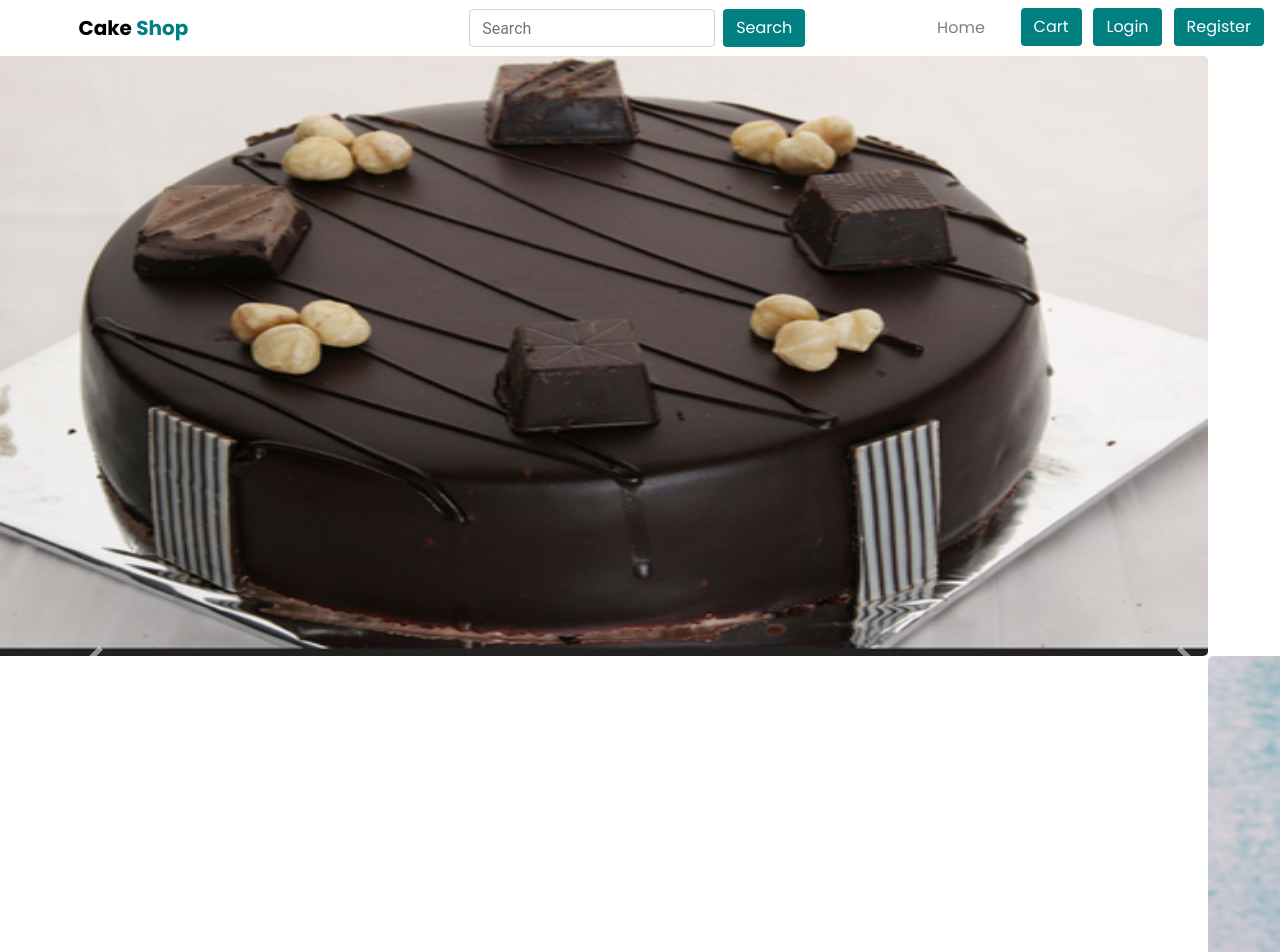
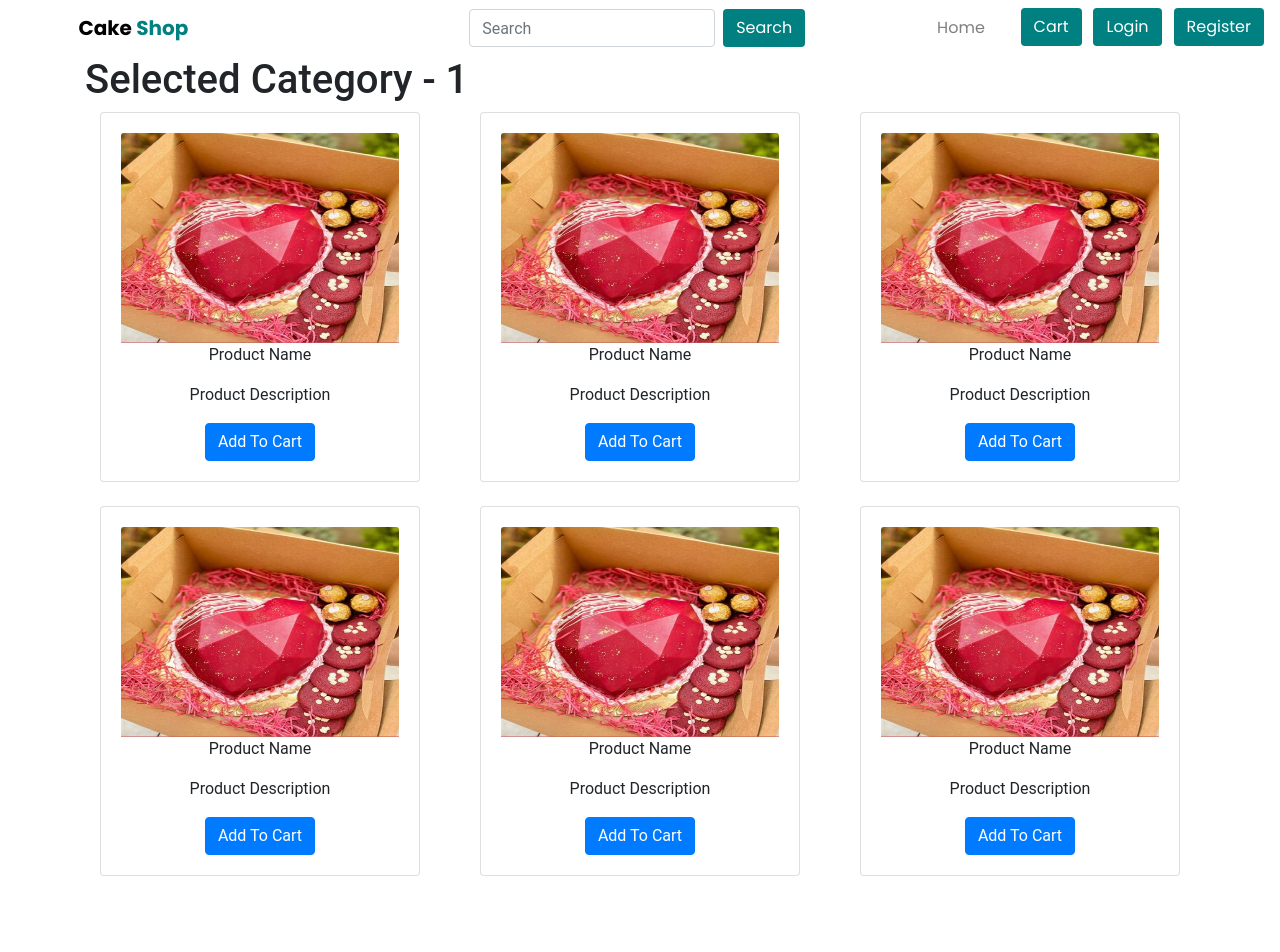
Before and after one commit to mskansara/cake-shop-frontend, an Angular app: page /product-catalogue/1 in a window 1280 px wide. Shown: the top 952 px of the page. After the commit the page ends 876 px from the top, so only its background shows below. Built offline with nearby package versions, Linux system fonts and the light colour scheme.

Commit message:
Added static product catalogue

```diff
--- a/src/app/app-routing.module.ts
+++ b/src/app/app-routing.module.ts
@@ -2,6 +2,7 @@ import { NgModule } from '@angular/core';
 import { RouterModule, Routes } from '@angular/router';
 import { HomeComponent } from './home/home.component';
 import { LoginComponent } from './login/login.component';
+import { ProductCatalogueComponent } from './product-catalogue/product-catalogue.component';
 import { ProductComponent } from './product/product.component';
 import { RegisterComponent } from './register/register.component';
 
@@ -22,6 +23,9 @@ const routes: Routes = [
     path: "product", component: ProductComponent
   },
   {
+    path: "product-catalogue/:category", component:ProductCatalogueComponent
+  },
+  {
     path: "**", component: HomeComponent
   },
 ];
--- a/src/app/app.module.ts
+++ b/src/app/app.module.ts
@@ -11,6 +11,7 @@ import { HomeComponent } from './home/home.component';
 import { RegisterComponent } from './register/register.component';
 import { NavbarComponent } from './navbar/navbar.component';
 import { ProductComponent } from './product/product.component';
+import { ProductCatalogueComponent } from './product-catalogue/product-catalogue.component';
 
 @NgModule({
   declarations: [
@@ -19,7 +20,8 @@ import { ProductComponent } from './product/product.component';
     HomeComponent,
     RegisterComponent,
     NavbarComponent,
-    ProductComponent
+    ProductComponent,
+    ProductCatalogueComponent
   ],
   imports: [
     BrowserModule,
--- a/src/app/customer.service.ts
+++ b/src/app/customer.service.ts
@@ -31,4 +31,8 @@ export class CustomerService {
   fetchCategoryNames():Observable<String[]> {
     return this.httpClient.get<String[]>("http://localhost:8181/fetchCategory");
   }
+
+  fetchProducts(category:string):Observable<any> {
+    return this.httpClient.get<any>("");
+  }
 }
--- a/src/app/home/home.component.html
+++ b/src/app/home/home.component.html
@@ -38,13 +38,13 @@
 <div class="container">
     <h2>Experience these Amazing Categories</h2>
     <div class="card-deck">
-        <div class="card">
+        <div class="card" (click)="selectCategory('Cake')">
         <div class="card-body text-center">
             <img class="card-img-top" src="./assets/images/pastry.jfif" alt="Card image" width=80%>
             <p class="card-text">Cakes</p>
         </div>
         </div>
-        <div class="card">
+        <div class="card" (click)="selectCategory('Cupcakes')">
         <div class="card-body text-center">
             <img class="card-img-top" src="./assets/images/cup.jpg" alt="Card image" style="width:100%;height:210px">
             <p class="card-text">Cupcakes</p>
--- a/src/app/home/home.component.ts
+++ b/src/app/home/home.component.ts
@@ -1,4 +1,5 @@
 import { Component, OnInit } from '@angular/core';
+import { Router } from '@angular/router';
 
 @Component({
   selector: 'app-home',
@@ -7,9 +8,15 @@ import { Component, OnInit } from '@angular/core';
 })
 export class HomeComponent implements OnInit {
 
-  constructor() { }
+  constructor(private router:Router) { }
 
   ngOnInit(): void {
   }
 
+  selectCategory(category:string) {
+    console.log(category);
+    //call service method
+    this.router.navigate(['/product-catalogue/'+category]);
+  }
+
 }
--- /dev/null
+++ b/src/app/product-catalogue/product-catalogue.component.html
@@ -0,0 +1,98 @@
+<!-- <div class="container">
+    <h1>Selected Category - {{category}}</h1>
+    <div class="row">
+        <div class="col-8">
+            <div class="card-deck">
+                <div class="card">
+                    <div class="card-body">
+                        <div class="row">
+                            <div class="col">
+                                <img src="" alt="Cake image">
+                            </div>
+                            <div class="col">
+                                <p>Product Name</p>
+                                <p>Product Description</p>
+                            </div>
+                            <div class="col">
+                                <p>Product Price</p>
+                            </div>
+                        </div>
+                    </div>
+                </div>
+            </div>
+        </div>
+    </div>
+
+</div> -->
+
+<div class="container">
+    <h1>Selected Category - {{category}}</h1>
+    <div class="row">
+        <div class="col-12">
+            <div class="card-deck">
+                <div class="col col-lg-4 col-sm-12">
+                    <div class="card">
+                        <div class="card-body text-center">
+                            <img class="card-img-top" src="./assets/images/pinata.jpg" alt="Card image" style="width:100%;height:210px">
+                            <p class="card-text">Product Name</p>
+                            <p class="card-text">Product Description</p>
+                            <button class="btn btn-primary">Add To Cart</button>
+                        </div>
+                    </div>
+                </div>
+                <div class="col col-lg-4 col-sm-12">
+                    <div class="card">
+                        <div class="card-body text-center">
+                            <img class="card-img-top" src="./assets/images/pinata.jpg" alt="Card image" style="width:100%;height:210px">
+                            <p class="card-text">Product Name</p>
+                            <p class="card-text">Product Description</p>
+                            <button class="btn btn-primary">Add To Cart</button>
+                        </div>
+                    </div>
+                </div>
+                <div class="col col-lg-4 col-sm-12">
+                    <div class="card">
+                        <div class="card-body text-center">
+                            <img class="card-img-top" src="./assets/images/pinata.jpg" alt="Card image" style="width:100%;height:210px">
+                            <p class="card-text">Product Name</p>
+                            <p class="card-text">Product Description</p>
+                            <button class="btn btn-primary">Add To Cart</button>
+                        </div>
+                    </div>
+                </div>
+            </div><br>
+            <div class="card-deck">
+                <div class="col col-lg-4 col-sm-12">
+                    <div class="card">
+                        <div class="card-body text-center">
+                            <img class="card-img-top" src="./assets/images/pinata.jpg" alt="Card image" style="width:100%;height:210px">
+                            <p class="card-text">Product Name</p>
+                            <p class="card-text">Product Description</p>
+                            <button class="btn btn-primary">Add To Cart</button>
+                        </div>
+                    </div>
+                </div>
+                <div class="col col-lg-4 col-sm-12">
+                    <div class="card">
+                        <div class="card-body text-center">
+                            <img class="card-img-top" src="./assets/images/pinata.jpg" alt="Card image" style="width:100%;height:210px">
+                            <p class="card-text">Product Name</p>
+                            <p class="card-text">Product Description</p>
+                            <button class="btn btn-primary">Add To Cart</button>
+                        </div>
+                    </div>
+                </div>
+                <div class="col col-lg-4 col-sm-12">
+                    <div class="card">
+                        <div class="card-body text-center">
+                            <img class="card-img-top" src="./assets/images/pinata.jpg" alt="Card image" style="width:100%;height:210px">
+                            <p class="card-text">Product Name</p>
+                            <p class="card-text">Product Description</p>
+                            <button class="btn btn-primary">Add To Cart</button>
+                        </div>
+                    </div>
+                </div>
+            </div>
+        </div>
+    </div>
+</div>
--- /dev/null
+++ b/src/app/product-catalogue/product-catalogue.component.ts
@@ -0,0 +1,20 @@
+import { Component, OnInit } from '@angular/core';
+import { ActivatedRoute, Router } from '@angular/router';
+
+@Component({
+  selector: 'app-product-catalogue',
+  templateUrl: './product-catalogue.component.html',
+  styleUrls: ['./product-catalogue.component.css']
+})
+export class ProductCatalogueComponent implements OnInit {
+  category;
+  constructor(private router:Router, private route:ActivatedRoute) {
+
+  }
+
+  ngOnInit(): void {
+    const routeParams = this.route.snapshot.paramMap;
+    this.category = routeParams.get('category');
+  }
+
+}
```
Also changed, not shown: src/app/product-catalogue/product-catalogue.component.css (added).
